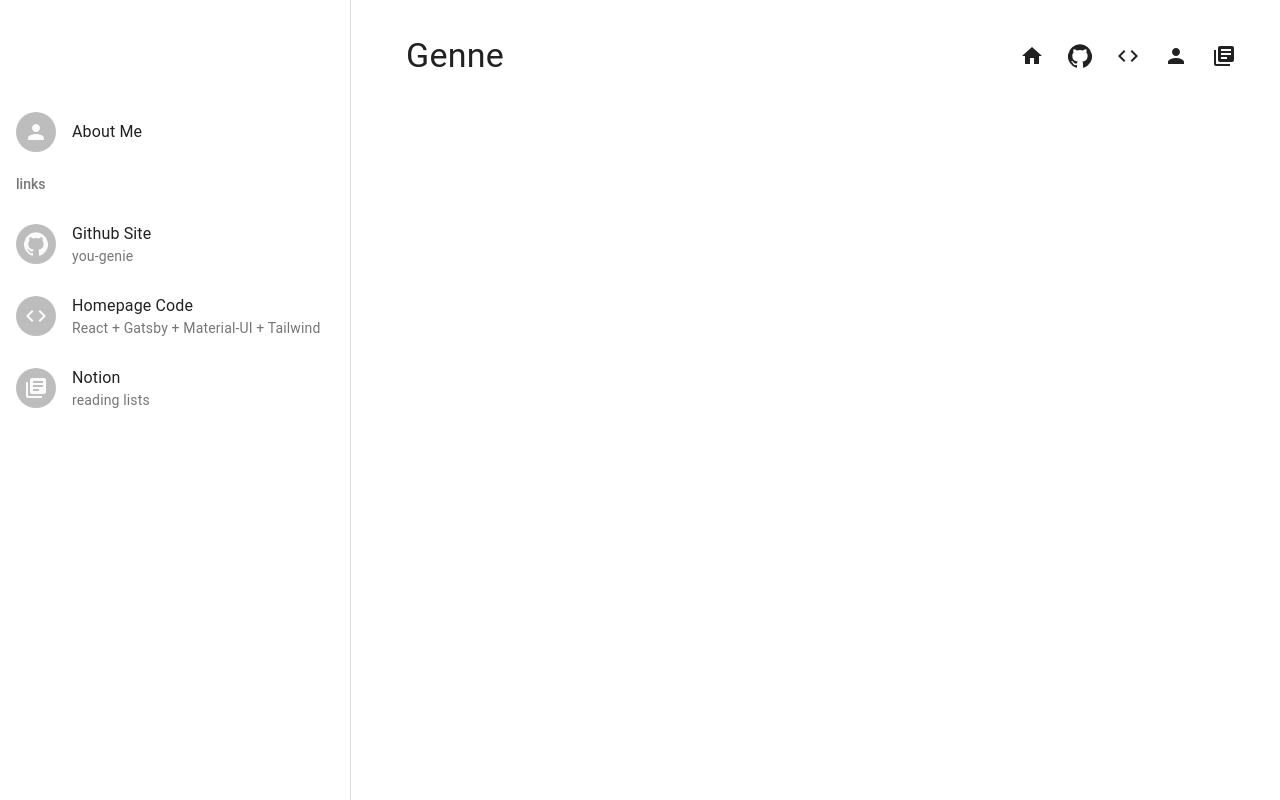
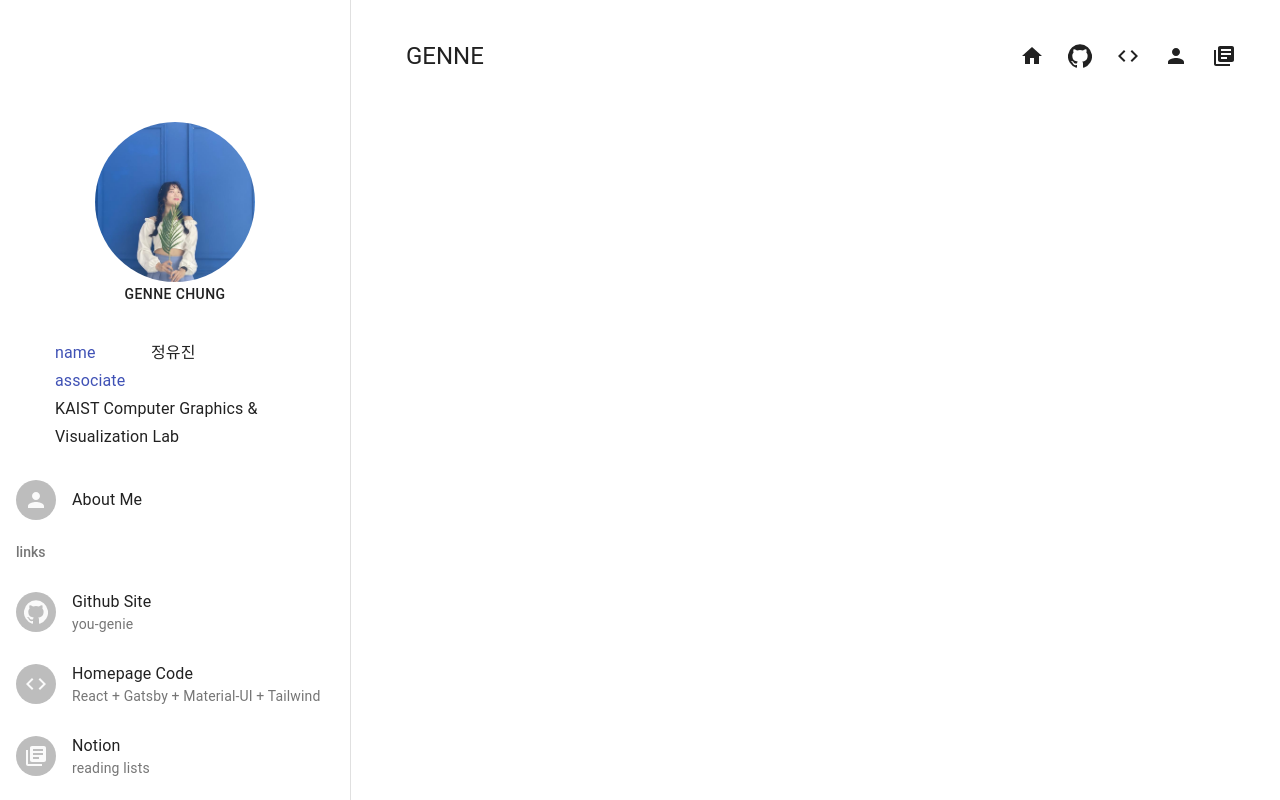
Before and after one commit to you-genie/GatsMe, a Gatsby site: page / in a window 1280 px wide. Built offline with nearby package versions, Linux system fonts and the light colour scheme; Gatsby itself is replaced by a stand-in of ours.

Commit message:
[#2] profile setup

```diff
--- a/src/components/drawer.js
+++ b/src/components/drawer.js
@@ -11,6 +11,7 @@ import GitHubIcon from "@material-ui/icons/GitHub"
 import PersonIcon from "@material-ui/icons/Person"
 import LibraryBooksIcon from "@material-ui/icons/LibraryBooks"
 import CodeIcon from "@material-ui/icons/Code"
+import Profile from './profile'
 
 const useStyles = makeStyles((theme) => ({
   drawer: (props) => ({
@@ -51,6 +52,7 @@ export default function MyDrawer(props) {
       classes={{ paper: classes.drawerPaper }}
       anchor={"left"}>
       <div className={classes.filler} />
+      <Profile />
       <List>
         <MenuListItem
           primary={'About Me'}
--- a/src/components/header.js
+++ b/src/components/header.js
@@ -34,8 +34,8 @@ export default function Header(props) {
             className={classes.appBar}
             position={"static"}>
       <Toolbar>
-        <Typography variant={"h4"} className={classes.title}>
-          Genne
+        <Typography variant={"h5"} className={classes.title}>
+          GENNE
         </Typography>
         <IconButton color={"inherit"} href={"/"}>
           <HomeIcon />
--- a/src/components/profile.js
+++ b/src/components/profile.js
@@ -0,0 +1,80 @@
+import React from "react"
+import { makeStyles } from "@material-ui/core"
+import Grid from '@material-ui/core/Grid'
+import Paper from '@material-ui/core/Paper'
+import Typography from "@material-ui/core/Typography"
+import {Image} from '@material-ui/icons'
+
+const useStyles = makeStyles((theme) => ({
+  root: {
+    height: theme.spacing(50),
+    paddingTop: theme.spacing(5),
+  },
+  profileImg: {
+    width: theme.spacing(20),
+    height: theme.spacing(20),
+    borderRadius: theme.spacing(10),
+    objectFit: 'cover',
+  },
+  profileText: {
+    width: theme.spacing(30),
+  },
+  profileName: {
+    marginBottom: theme.spacing(4),
+  },
+  profileTextPrimary: {
+    width: theme.spacing(12),
+  },
+  profileTextSecondary: {
+
+  }
+}))
+
+export default function Profile() {
+  const classes = useStyles();
+  const ListGrid = (props) => (
+    <Grid
+      container
+      justify={'flex-start'}
+      alignItems={'center'}
+      direction={'row'}>
+      <Typography
+        className={classes.profileTextPrimary}
+        color={"primary"}
+        variant={'subtitle1'}>
+        {props.primary}
+      </Typography>
+      <Typography
+        variant={'subtitle1'}>
+        {props.secondary}
+      </Typography>
+    </Grid>
+  );
+
+  return (
+    <Paper
+      elevation={0}
+      className={classes.root}>
+      <Grid
+        container
+        justify={'center'}
+        alignItems={'center'}
+        direction={'column'}>
+        <img src={'images/me.jpg'} className={classes.profileImg}/>
+        <Typography
+          className={classes.profileName}
+          variant={'button'}>
+          Genne Chung
+        </Typography>
+        <Grid
+          container
+          className={classes.profileText}
+          alignItems={'flex-start'}>
+          <ListGrid primary={'name'} secondary={'정유진'} />
+          <ListGrid primary={'associate'} secondary={'KAIST Computer Graphics & Visualization Lab'} />
+
+        </Grid>
+      </Grid>
+    </Paper>
+  )
+}
```
